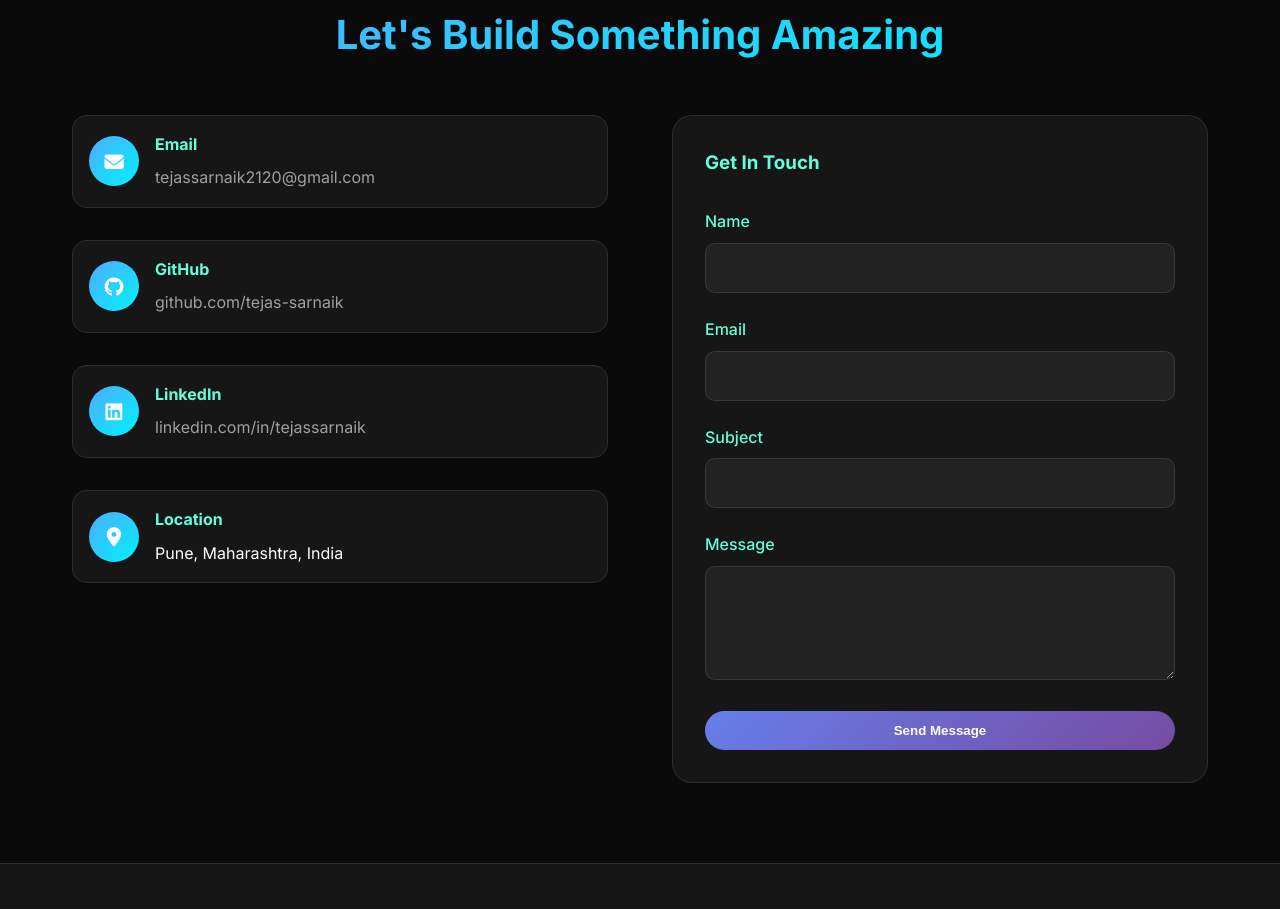
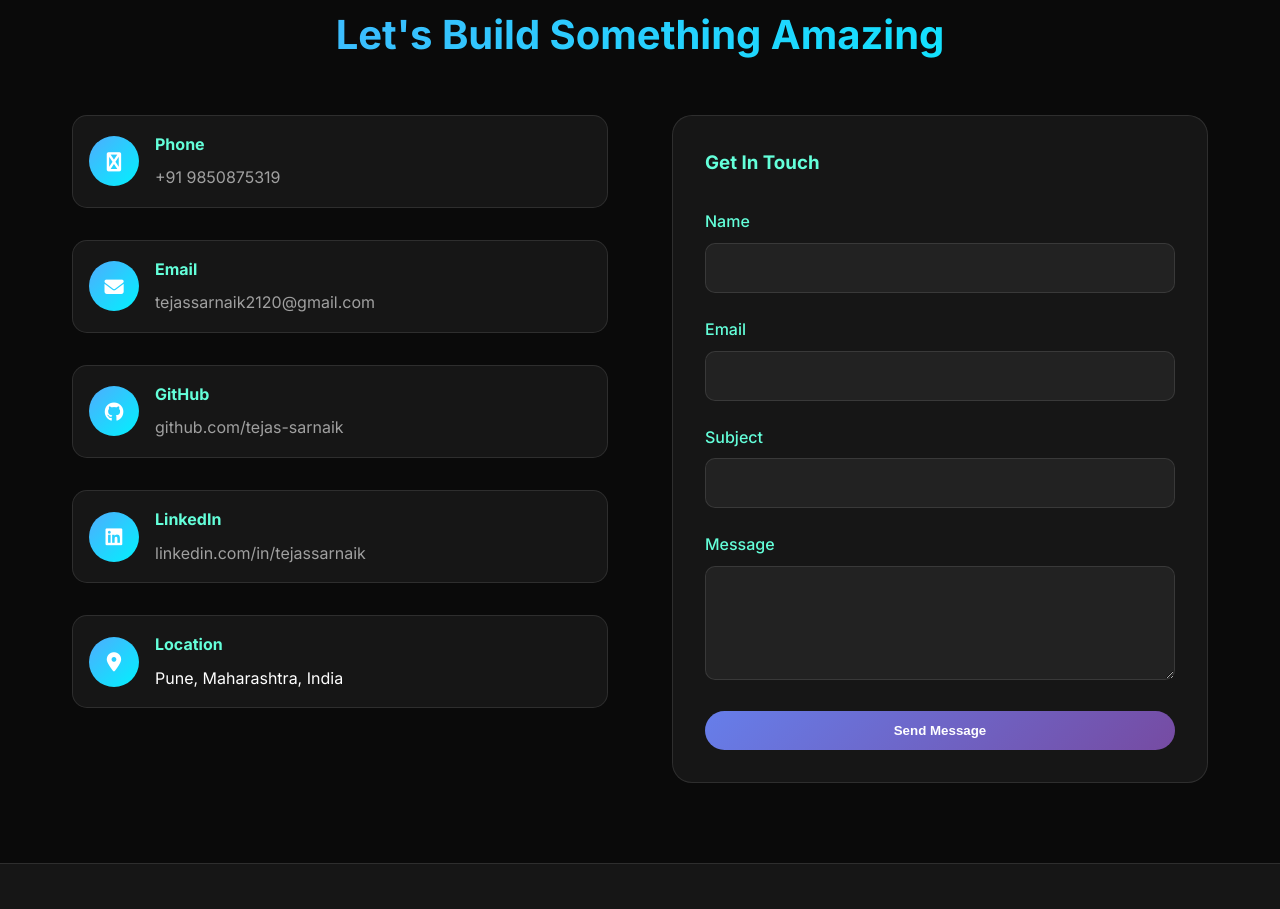
Before and after one commit to tejas-sarnaik/tejas-sarnaik.github.io, a plain HTML site: page index.html in a window 1280 px wide. Shown: the part 3669-4578 px from the top of the page. Drawn offline with Linux system fonts and the light colour scheme.

Commit message:
Update index.html

```diff
--- a/index.html
+++ b/index.html
@@ -813,6 +813,16 @@
             <div class="contact-info">
                 <div class="contact-item">
                     <div class="contact-icon">
+                        <i class="fab fa-phone"></i>
+                    </div>
+                    <div class="contact-details">
+                        <h4>Phone</h4>
+                        <a href="" target="">+91 9850875319</a>
+                    </div>
+                </div>
+
+                <div class="contact-item">
+                    <div class="contact-icon">
                         <i class="fas fa-envelope"></i>
                     </div>
                     <div class="contact-details">
```
